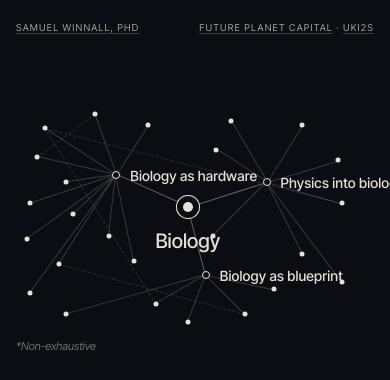
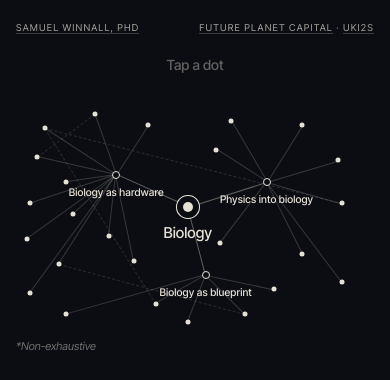
Before and after one commit to swinnall/swinnall.github.io, a plain HTML site: page index.html in a window 390 px wide. Shown: the top 380 px of the page. Drawn offline with Linux system fonts and the light colour scheme.

Commit message:
Mobile graph: tap a dot to see its name, keep labels inside the frame
Co-Authored-By: Claude Opus 5.5 <noreply@anthropic.com>
Claude-Session: https://claude.ai/code/session_01329awifM1tLcNvHbawUQXv

```diff
--- a/index.html
+++ b/index.html
@@ -24,6 +24,7 @@ button{font-family:inherit}
 
 .graph{position:relative;width:min(1180px,100%,calc((100vh - 190px) * 1.56));aspect-ratio:100/64;container-type:inline-size}
 .note{position:absolute;left:0;bottom:-28px;font-size:11px;font-style:italic;opacity:0.45;z-index:5}
+.gcap{display:none;position:absolute;left:0;right:0;top:-40px;margin:0;text-align:center;font-size:14px;font-weight:500;min-height:1.3em;z-index:5}
 .gl{position:absolute;height:0;transform-origin:0 0;transition:opacity 220ms}
 .node{position:absolute;width:0;height:0;padding:0;background:transparent;border:none;cursor:pointer;color:var(--ink);z-index:4;transition:opacity 260ms}
 .node .hit{position:absolute;left:0;top:0;transform:translate(-50%,-50%);width:36px;height:36px}
@@ -82,6 +83,11 @@ button{font-family:inherit}
   .pstep::before,.pstep.last::after{display:none}
   .pstep .pdot{position:absolute;left:-5px;top:2px;margin:0}
   .node.leaf .lt{display:none}
+  .node.hub .lt{left:0 !important;right:auto !important;top:11px !important;transform:translateX(-50%) !important;align-items:center !important;text-align:center !important}
+  .node.hub .lt span{font-size:10.5px !important}
+  .node.c .lt span{font-size:15px !important}
+  .node.c .lt{top:16px !important}
+  .gcap{display:block}
   .corner{font-size:9.5px}
 }
 @media (prefers-reduced-motion:reduce){.rise,.draw{animation:none}}
@@ -95,6 +101,7 @@ button{font-family:inherit}
 
 <div class="graph" id="graph" role="group" aria-label="Map of how biology underpins new technology">
 <span class="note">*Non-exhaustive</span>
+<p class="gcap" id="gcap" aria-live="polite"></p>
 </div>
 
 <div class="intro">
@@ -144,7 +151,7 @@ button{font-family:inherit}
     ['hw', 'Microbial fuel cells', 12, 47], ['hw', 'Rare-earth separation', 33, 46], ['hw', 'Biomining', 4, 55],
     ['phys', 'Quantum sensing', 60, 7], ['phys', 'Optogenetics', 80, 8], ['phys', 'Electroceuticals', 56, 15],
     ['phys', 'Focused ultrasound', 90, 18], ['phys', 'Neural interfaces', 91, 30], ['phys', 'Force–gene mapping', 80, 44],
-    ['phys', 'Microgravity biomanufacturing', 55, 39], ['phys', 'Organ-on-chip', 91, 52],
+    ['phys', 'Microgravity biomanufacturing', 57, 41], ['phys', 'Organ-on-chip', 91, 52],
     ['bp', 'Octopus-inspired grippers', 14, 61], ['bp', 'Neuromorphic chips', 39, 58], ['bp', 'Thermodynamic computing', 48, 63],
     ['bp', 'Artificial photosynthesis', 64, 61], ['bp', 'Bioenergetic engineering', 72, 54]
   ].map(function (l, i) { return { id: 'l' + i, hub: l[0], name: l[1], x: l[2], y: l[3] }; });
@@ -159,6 +166,7 @@ button{font-family:inherit}
   var g = document.getElementById('graph');
 
   // lines
+  var gcap = document.getElementById('gcap');
   var linkDefs = [];
   hubs.forEach(function (h) { linkDefs.push({ a: C, b: h, kind: 'hub', hub: h.id }); });
   leaves.forEach(function (l) { linkDefs.push({ a: hubById[l.hub], b: l, kind: 'leaf', leaf: l }); });
@@ -176,7 +184,7 @@ button{font-family:inherit}
     var isC = p.id === 'bio', isHub = !!hubById[p.id];
     var b = document.createElement('button');
     b.type = 'button';
-    b.className = 'node' + (!isC && !isHub ? ' leaf' : '');
+    b.className = 'node' + (!isC && !isHub ? ' leaf' : '') + (isHub ? ' hub' : '') + (isC ? ' c' : '');
     b.setAttribute('aria-label', isC ? 'Biology: show all branches' : p.name);
     var hit = document.createElement('span'); hit.className = 'hit'; hit.setAttribute('aria-hidden', 'true');
     var dot = document.createElement('span'); dot.className = 'dot'; dot.setAttribute('aria-hidden', 'true');
@@ -203,12 +211,19 @@ button{font-family:inherit}
       else { st.pin = st.pin === p.id ? null : p.id; }
       render();
     });
-    p.el = b; p.dot = dot; p.tx = tx; p.isC = isC; p.isHub = isHub;
+    p.el = b; p.dot = dot; p.tx = tx; p.lt = lt; p.isC = isC; p.isHub = isHub;
     g.appendChild(b);
   });
 
+  var mq = window.matchMedia('(max-width: 760px)');
+  function isMobile() { return mq.matches; }
+  function side(lt, left) {
+    lt.style.left = left ? '' : '14px'; lt.style.right = left ? '14px' : '';
+    lt.style.alignItems = left ? 'flex-end' : 'flex-start'; lt.style.textAlign = left ? 'right' : 'left';
+  }
+
   function warp(p) {
-    if (st.mx === null || !LENS) return { x: p.x, y: p.y, s: 1 };
+    if (st.mx === null || !LENS || isMobile()) return { x: p.x, y: p.y, s: 1 };
     var dx = p.x - st.mx, dy = p.y - st.my, d = Math.sqrt(dx * dx + dy * dy), R = 15;
     if (d >= R) return { x: p.x, y: p.y, s: 1 };
     var t = 1 - d / R;
@@ -216,6 +231,9 @@ button{font-family:inherit}
   }
 
   function render() {
+    var pinned = null; leaves.forEach(function (l) { if (l.id === st.pin) pinned = l; });
+    gcap.textContent = pinned ? pinned.name : (isMobile() ? 'Tap a dot' : '');
+    gcap.style.opacity = pinned ? 1 : 0.4;
     var W = {};
     all.forEach(function (p) { W[p.id] = warp(p); });
     var focus = st.pin || st.hov, branch = st.branch;
@@ -249,6 +267,7 @@ button{font-family:inherit}
       ds.boxSizing = 'border-box';
       ds.boxShadow = p.isC ? '0 0 0 6px ' + GROUND + ', 0 0 0 7px ' + INK : (on ? '0 0 0 4px ' + GROUND + ', 0 0 0 5px ' + INK : 'none');
       p.tx.style.opacity = (p.isC || p.isHub || on) ? 1 : 0.75;
+      if (!p.isC) side(p.lt, !p.isHub && p.x > 82);
     });
   }
 
@@ -261,6 +280,7 @@ button{font-family:inherit}
     if (!raf) raf = requestAnimationFrame(function () { raf = 0; render(); });
   });
   g.addEventListener('mouseleave', function () { st.mx = null; st.my = null; st.hov = null; render(); });
+  if (mq.addEventListener) mq.addEventListener('change', render);
   render();
 
   // reveals
```
